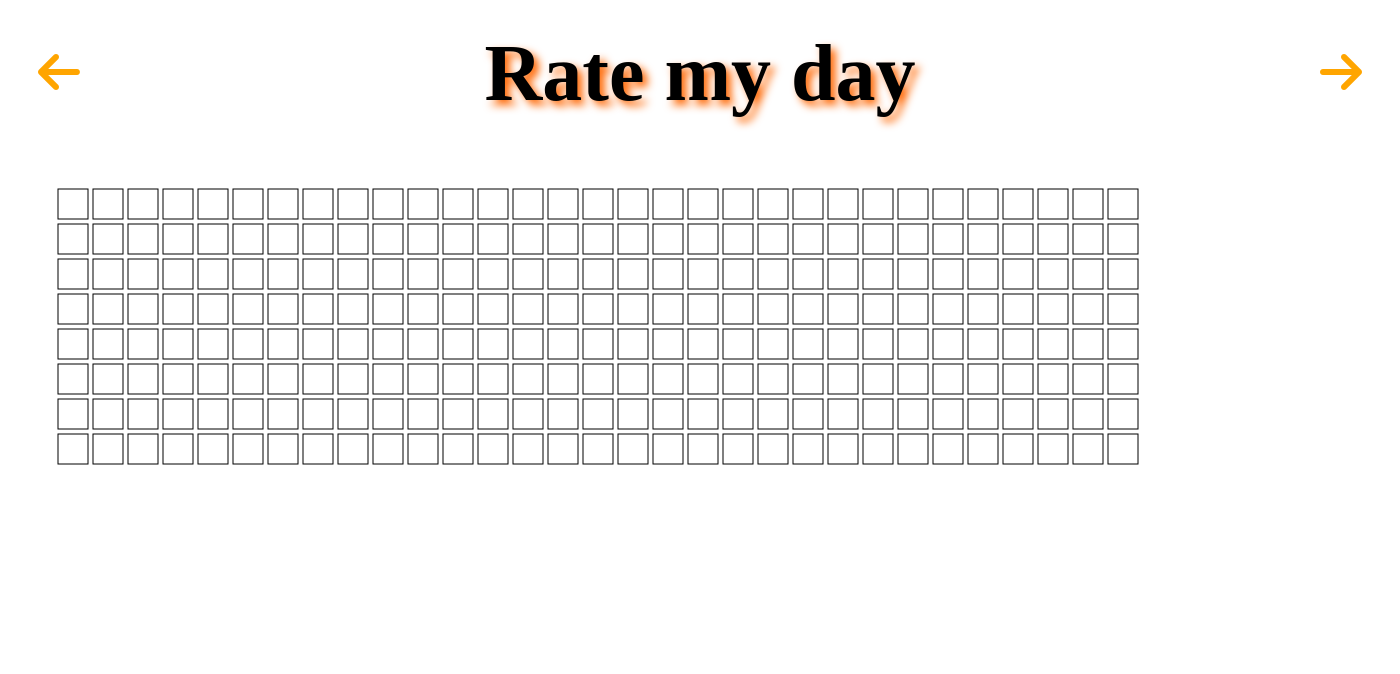
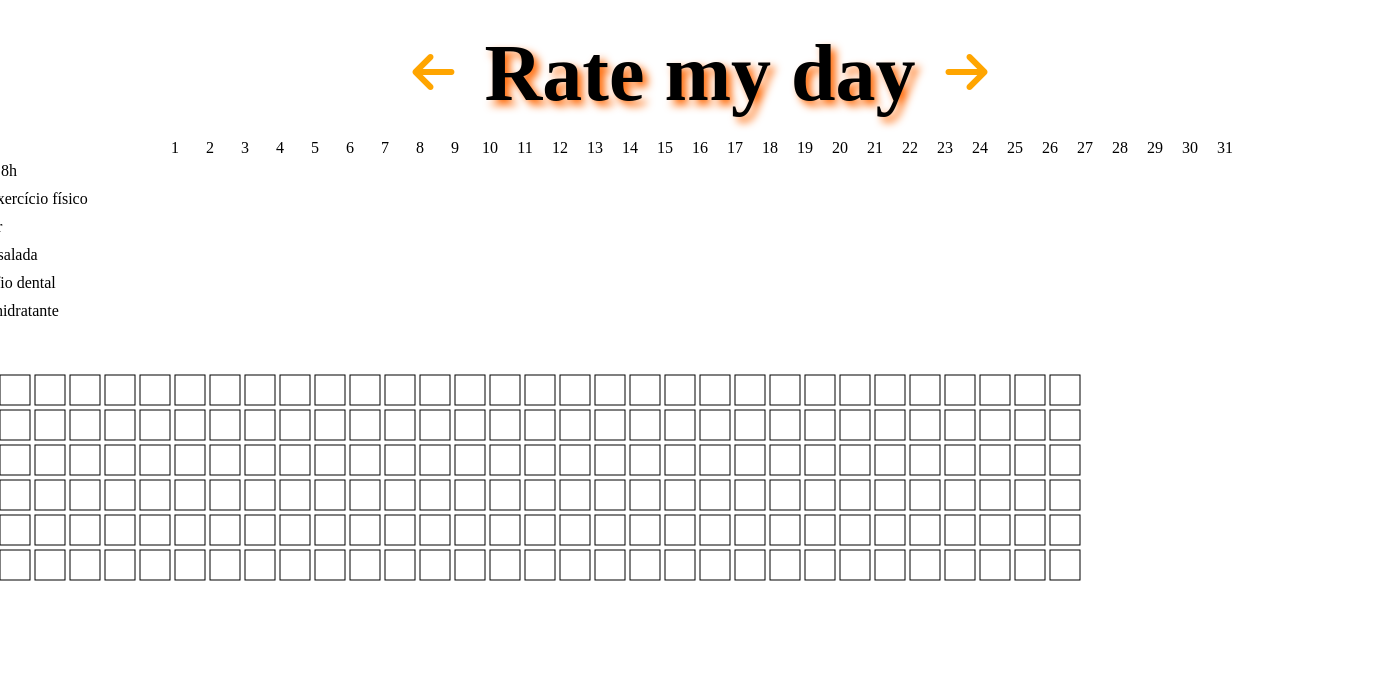
Before and after one commit to manu-sgc/tracker, a Django app: page /habitos/ in a window 1400 px wide; the page is wider, and only the part inside the window is pictured. Shown: the top 674 px of that part. Run offline with Django 4.2, Linux system fonts and the light colour scheme.

Commit message:
adding days and activies

```diff
--- a/atividades/templates/atividades/habitos.html
+++ b/atividades/templates/atividades/habitos.html
@@ -1,4 +1,5 @@
 {% load static %}
+{% load extra_filters %}
 <!DOCTYPE html>
 <html lang="en">
 <head>
@@ -18,12 +19,28 @@
             <i class="fas fa-arrow-right"></i>
         </a>
     </div>
-    <svg id="habitTracker" width="100%" height="350">
-        {% for x, y, dia, atividade in positions %}
-            <rect class="cell" x="{{ x }}" y="{{ y }}" width="30" height="30" data-dia="{{ dia }}" data-atividade="{{ atividade }}"></rect>
-        {% endfor %}
-    </svg>
 
+    <div class="container">
+        <div class="habit-tracker">
+            <div class="header">
+                <div class="month-days">
+                    {% for dia in dias %}
+                        <div class="day">{{ dia }}</div>
+                    {% endfor %}
+                </div>
+                <div class="activities">
+                    {% for atividade in atividades %}
+                        <div class="atividade-nome">{{ atividade }}</div>
+                    {% endfor %}
+                </div>
+            </div>
+            <svg id="habitTracker" width="1500" height="350">
+                {% for x, y, dia, atividade in positions %}
+                    <rect class="cell" x="{{ x }}" y="{{ y }}" width="30" height="30" data-dia="{{ dia }}" data-atividade="{{ atividade }}"></rect>
+                {% endfor %}
+            </svg>
+        </div>
+    </div>
 
     <script>
         const cells = document.querySelectorAll('.cell');
--- /dev/null
+++ b/atividades/templatetags/extra_filters.py
@@ -0,0 +1,7 @@
+from django import template
+
+register = template.Library()
+
+@register.filter
+def mul(value, arg):
+    return value * arg
--- a/atividades/views.py
+++ b/atividades/views.py
@@ -27,21 +27,31 @@ def atividades_view(request):
     return render(request, 'atividades/adulting.html')
 
 def habitos_view(request):
-    dias = list(range(1, 32))  # Dias de 1 a 31
-    atividades = list(range(1, 9))  # Atividades de 1 a 8
+    dias = [i for i in range(1, 32)]  # Dias de 1 a 31
+    atividades = [
+        "Dormir 8h",
+        "Fazer exercício físico",
+        "Alongar",
+        "Comer salada",
+        "Passar fio dental",
+        "Passar hidratante",
+    ]
+
     positions = []
-
-    for dia in dias:
-        for atividade in atividades:
-            x = 50 + (dia - 1) * 35  # Posição x para cada dia
-            y = 50 + (atividade - 1) * 35  # Posição y para cada atividade
-            positions.append((x, y, dia, atividade))  # Adiciona a tupla (x, y, dia, atividade)
+    for atividade in range(len(atividades)):
+        for dia in range(1, 32):
+            x = 50 + (dia - 1) * 35  # Posição x
+            y = 50 + atividade * 35   # Posição y
+            positions.append((x, y, dia, atividade + 1))  # Adiciona a tupla (x, y, dia, atividade)
 
     context = {
-        'positions': positions
+        'positions': positions,
+        'dias': dias,
+        'atividades': atividades,
     }
 
     return render(request, 'atividades/habitos.html', context)
+
 
 def sono_view(request):
     return render(request, 'atividades/sono.html')
--- a/static/css/habitos.css
+++ b/static/css/habitos.css
@@ -1,3 +1,9 @@
+body {
+    display: flex;
+    flex-direction: column;
+    align-items: center;
+}
+
 .habit-header {
     display: flex;
     align-items: center;
@@ -25,5 +31,43 @@ h1 {
     color: #ff6600;
 }
 
+.container {
+    display: flex;
+    flex-direction: column;
+    align-items: center;
+}
+
+.activities-container {
+    display: flex;
+    flex-direction: column; /* Coloca as atividades em coluna */
+    margin-right: 20px; /* Espaço entre atividades e o habit tracker */
+}
+
+.activities {
+    display: flex;
+    flex-direction: column;
+    align-items: flex-start;
+}
+
+.atividade-nome {
+    margin: 5px 0;
+}
+
+.habit-tracker {
+    display: flex;
+    flex-direction: column;
+    justify-content: center;
+}
+
+.month-days {
+    display: flex;
+    justify-content: center; /* Centraliza os dias na parte superior */
+}
+
+.day {
+    width: 35px; /* Largura para alinhar com as células do SVG */
+    text-align: center;
+}
+
 .cell { stroke: black; fill: white; }
         .cell.completed { fill: green; }
```
Also changed, not shown: atividades/templatetags/__init__.py (added).
